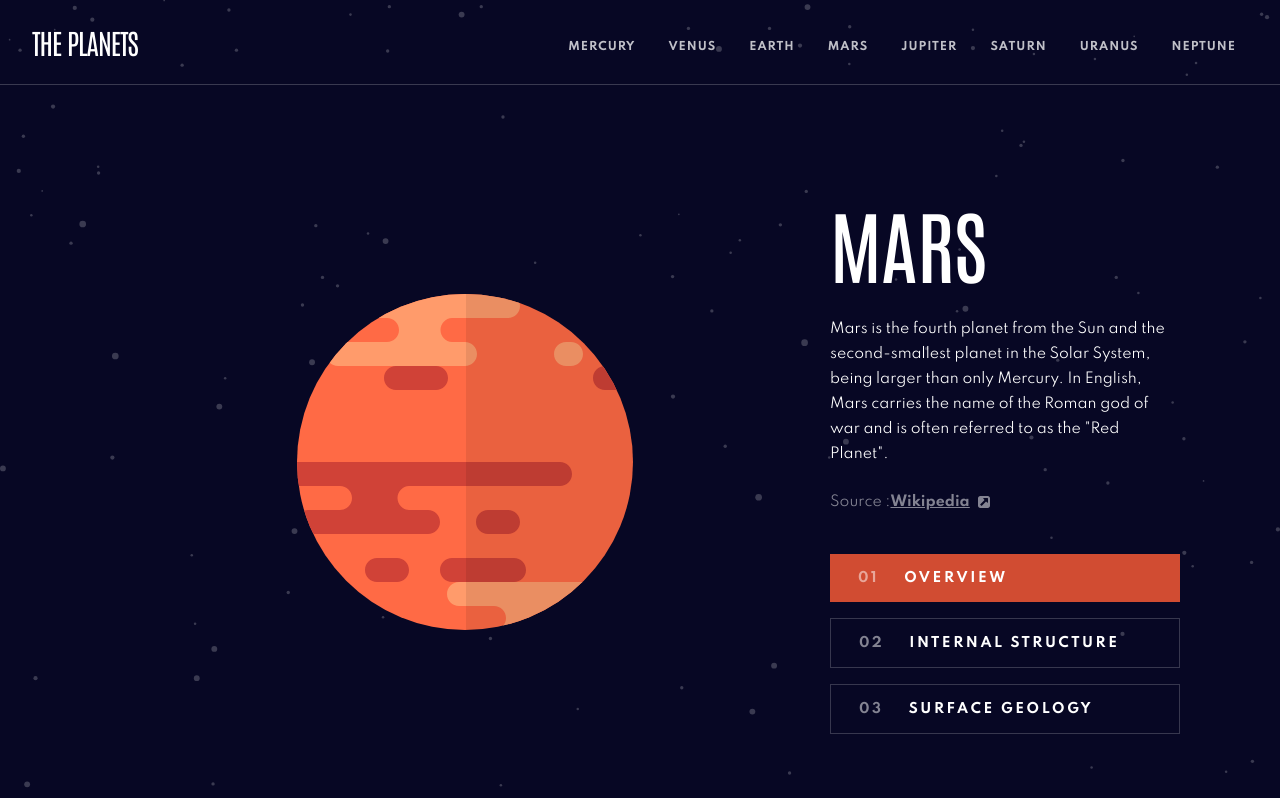
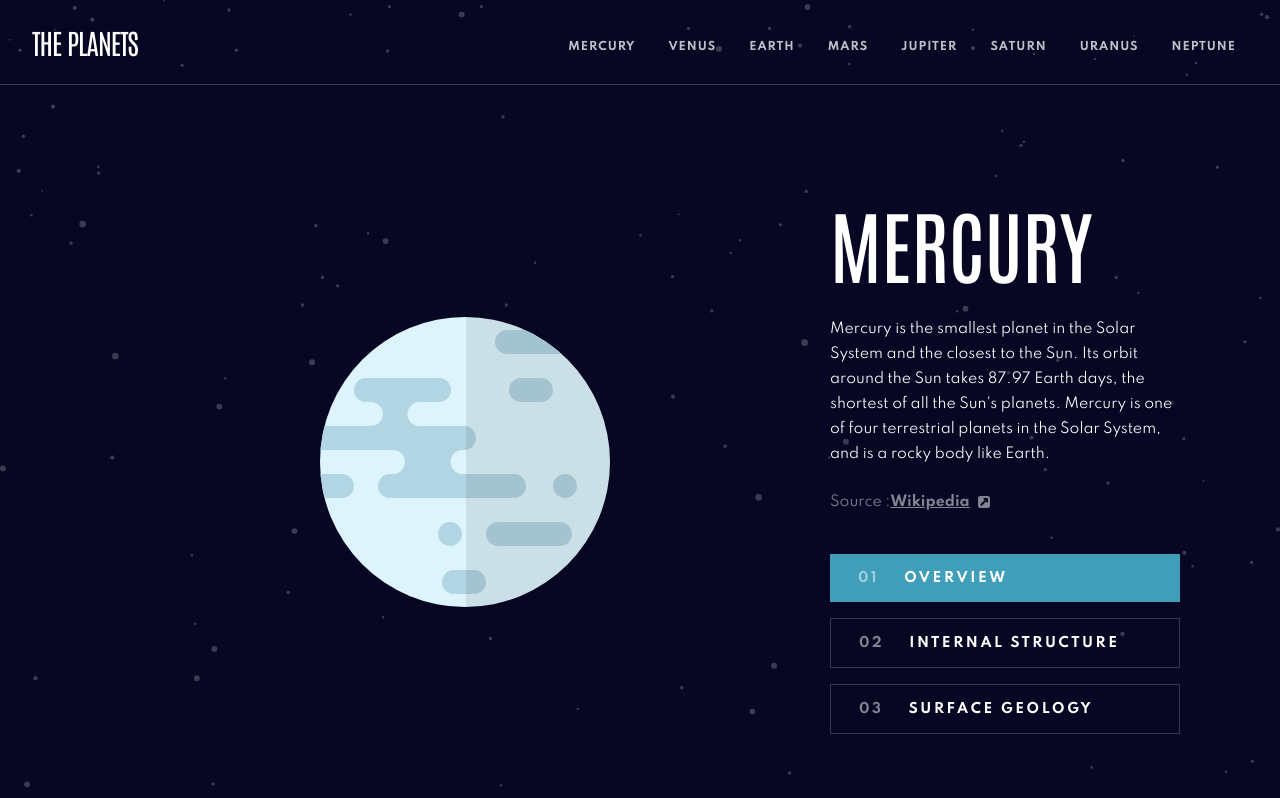
Before and after one commit to visualdenniss/frontendmentorProjects, a React (Create React App) app: page /pages/planet-facts/mars in a window 1280 px wide. Shown: the top 798 px of the page. Built offline with nearby package versions, Linux system fonts and the light colour scheme.

Commit message:
planet-facts fixes

```diff
--- a/src/pages/intermediate/PlanetFacts/PlanetFacts.jsx
+++ b/src/pages/intermediate/PlanetFacts/PlanetFacts.jsx
@@ -6,23 +6,23 @@ import PlanetSection from './PlanetSection/PlanetSection'
 import { useLocation } from 'react-router-dom';
 
 const PlanetFacts = () => {
-    const [planet,setPlanet] = useState(planets.find((planet) => (planet.name).toLowerCase() === 'mercury'))
+    const [planet,setPlanet] = useState(planets.find((planet) => planet.name === 'mercury'))
     let location = (useLocation().pathname).split('/')
 
     useEffect(() => {
         { location[3] === '' || planet === '' ?
-        setPlanet(planets.find((planet) => (planet.name).toLowerCase() === 'mercury'))
+        setPlanet(planets.find((planet) => (planet.name) === 'mercury'))
         :
-        setPlanet(planets.find((planet) => (planet.name).toLowerCase() === location[3]))
+        setPlanet(planets.find((planet) => (planet.name) === location[3]))
         }
-    },[location] )
+    },[location])
+
+    useEffect(()=>{
+        setPlanet(planets.find((planet) => (planet.name) === 'mercury'))
+    },[])
 
     return (
-        <div className='planetFacts'
-        data-aos="fade-in"
-        data-aos-delay="250"
-        data-aos-duration="500"
-        >
+        <div className='planetFacts'>
             <Nav planets={planets}></Nav>
             <PlanetSection planet={planet} location={location}></PlanetSection>
         </div>
--- a/src/pages/intermediate/PlanetFacts/PlanetSection/PlanetSection.jsx
+++ b/src/pages/intermediate/PlanetFacts/PlanetSection/PlanetSection.jsx
@@ -1,12 +1,11 @@
 import React, {useState, useEffect} from 'react'
 import './PlanetSection.css'
-import { motion } from "framer-motion"
 
 const PlanetSection = ({planet, location}) => {
 
      const [tabIndex, setTabIndex] = useState('planetOverview')
-     const [planetContent, setPlanetContent] = useState(planet.overview.content)
-     const [planetImg, setPlanetImg] = useState(planet.images.planet)
+     const [planetContent, setPlanetContent] = useState('')
+     const [planetImg, setPlanetImg] = useState('')
 
      useEffect(() => {
          const btns =  document.querySelectorAll('.planetFacts-tab-btn')
@@ -38,26 +37,26 @@ const PlanetSection = ({planet, location}) => {
      const stats = [
          {
              name: 'ROTATION TIME',
-             stat: planet.rotation
+             stat: planet?.rotation
          },
          {
              name: 'REVOLUTION TIME',
-             stat: planet.revolution
+             stat: planet?.revolution
          },
          {
              name: 'RADIUS',
-             stat: planet.radius
+             stat: planet?.radius
          },
          {
              name: 'AVERAGE TEMP.',
-             stat: planet.temperature
+             stat: planet?.temperature
          },
      ]
 
      useEffect(() => {
          setTabIndex('planetOverview')
-         setPlanetContent(planet.overview.content)
-         setPlanetImg(planet.images.planet)
+         setPlanetContent(planet?.overview.content)
+         setPlanetImg(planet?.images.planet)
 
         document.querySelector('.planetFacts-illustration-container').classList.add('planetFacts-planet-img-animation')
         setTimeout(()=>{
@@ -89,6 +88,11 @@ const PlanetSection = ({planet, location}) => {
 
      }, [tabIndex])
 
+    //  useEffect(()=>{
+    //     setPlanetContent(planet.overview.content)
+    //     setPlanetImg(planet.images.planet)
+    //  },[])
+
     return (
         <section className='planetFacts-planet-section'
         data-aos="fade-in"
@@ -97,19 +101,19 @@ const PlanetSection = ({planet, location}) => {
         >
             <section className="planetFacts-main-content-container">
                 <div className="planetFacts-tabs-container">
-                    <button id='planetOverview' className={`planetFacts-tab-btn planetFacts-tab-btn-active planet-${(planet.name).toLowerCase()}-btn`}
+                    <button id='planetOverview' className={`planetFacts-tab-btn planetFacts-tab-btn-active planet-${(planet?.name)}-btn`}
                     onClick={handleTabOverview}
                     >
                         <span className="planetFacts-tab-btn-index">01</span> Overview
                     </button>
-                    <button id='planetInternal' className={`planetFacts-tab-btn planet-${(planet.name).toLowerCase()}-btn`}
+                    <button id='planetInternal' className={`planetFacts-tab-btn planet-${(planet?.name)}-btn`}
                     onClick={handleTabInternal}
                     >
                         <span className="planetFacts-tab-btn-index">02</span>
                         <span className='planetFacts-tab-desktop'>Internal Structure </span>
                         <span className='planetFacts-tab-mobile'>Structure </span>
                     </button>
-                    <button id='planetSurface' className={`planetFacts-tab-btn planet-${(planet.name).toLowerCase()}-btn`}
+                    <button id='planetSurface' className={`planetFacts-tab-btn planet-${(planet?.name)}-btn`}
                     onClick={handleTabSurface}
                     >
                         <span className="planetFacts-tab-btn-index">03</span>
@@ -121,7 +125,7 @@ const PlanetSection = ({planet, location}) => {
                  <div className="planetFacts-illustration-container">
                      <img src={planetImg} alt="" />
                      {
-                         tabIndex === 'planetSurface' && <img src={planet.images.geology} className='planetFacts-geology-img' alt="" />
+                         tabIndex === 'planetSurface' && <img src={planet?.images.geology} className='planetFacts-geology-img' alt="" />
                      }
 
                  </div>
@@ -131,7 +135,7 @@ const PlanetSection = ({planet, location}) => {
                     >{planetContent}</p>
                     <div className="planetFacts-source-link-text">
                         Source :
-                        <a href={planet.overview.source} target="_blank" rel="noreferrer" className="planetFacts-source-link"> Wikipedia
+                        <a href={planet?.overview.source} target="_blank" rel="noreferrer" className="planetFacts-source-link"> Wikipedia
                         <svg xmlns="http://www.w3.org/2000/svg" width="12" height="12"><path fill="#FFF" d="M11.34.66C10.9.22 10.37 0 9.75 0h-7.5C1.63 0 1.1.22.66.66.22 1.1 0 1.63 0 2.25v7.5c0 .62.22 1.15.66 1.59.44.44.97.66 1.59.66h7.5c.62 0 1.15-.22 1.59-.66.44-.44.66-.97.66-1.59v-7.5c0-.62-.22-1.15-.66-1.59zM10 6.25a.467.467 0 01-.305.46.544.544 0 01-.195.04.465.465 0 01-.352-.149L8.023 5.476 3.852 9.648a.481.481 0 01-.352.149.48.48 0 01-.352-.149l-.796-.797a.48.48 0 01-.149-.351.48.48 0 01.149-.352l4.172-4.172-1.125-1.125c-.162-.15-.198-.333-.11-.546A.467.467 0 015.75 2H9.5c.135 0 .253.05.352.148A.48.48 0 0110 2.5v3.75z" opacity="1"/></svg>
                         </a>
 
@@ -141,7 +145,7 @@ const PlanetSection = ({planet, location}) => {
 
             </section>
             <ul className="planetFacts-stats">
-                {stats.map((stat)=> (
+                {stats?.map((stat)=> (
                 <li className="planetFacts-stat">
                     <h4 className="planetFacts-stat-title">
                          {stat.name}
--- a/src/pages/intermediate/PlanetFacts/planets.json
+++ b/src/pages/intermediate/PlanetFacts/planets.json
@@ -1,6 +1,6 @@
 [
     {
-      "name": "Mercury",
+      "name": "mercury",
       "overview": {
         "content": "Mercury is the smallest planet in the Solar System and the closest to the Sun. Its orbit around the Sun takes 87.97 Earth days, the shortest of all the Sun's planets. Mercury is one of four terrestrial planets in the Solar System, and is a rocky body like Earth.",
         "source": "https://en.wikipedia.org/wiki/Mercury_(planet)"
@@ -24,7 +24,7 @@
       }
     },
     {
-      "name": "Venus",
+      "name": "venus",
       "overview": {
         "content": "Venus is the second planet from the Sun. It is named after the Roman goddess of love and beauty. As the brightest natural object in Earth's night sky after the Moon, Venus can cast shadows and can be, on rare occasions, visible to the naked eye in broad daylight.",
         "source": "https://en.wikipedia.org/wiki/Venus"
@@ -48,7 +48,7 @@
       }
     },
     {
-      "name": "Earth",
+      "name": "earth",
       "overview": {
         "content": "Third planet from the Sun and the only known planet to harbor life. About 29.2% of Earth's surface is land with remaining 70.8% is covered with water. Earth's distance from the Sun, physical properties and geological history have allowed life to evolve and thrive.",
         "source": "https://en.wikipedia.org/wiki/Earth"
@@ -72,7 +72,7 @@
       }
     },
     {
-      "name": "Mars",
+      "name": "mars",
       "overview": {
         "content": "Mars is the fourth planet from the Sun and the second-smallest planet in the Solar System, being larger than only Mercury. In English, Mars carries the name of the Roman god of war and is often referred to as the \"Red Planet\".",
         "source": "https://en.wikipedia.org/wiki/Mars"
@@ -96,7 +96,7 @@
       }
     },
     {
-      "name": "Jupiter",
+      "name": "jupiter",
       "overview": {
         "content": "Jupiter is the fifth planet from the Sun and the largest in the Solar System. It is a gas giant with a mass two and a half times that of all the other planets in the Solar System combined, but less than one-thousandth the mass of the Sun.",
         "source": "https://en.wikipedia.org/wiki/Jupiter"
@@ -120,7 +120,7 @@
       }
     },
     {
-      "name": "Saturn",
+      "name": "saturn",
       "overview": {
         "content": "Saturn is the sixth planet from the Sun and the second-largest in the Solar System, after Jupiter. It is a gas giant with an average radius of about nine and a half times that of Earth. It only has one-eighth the average density of Earth.",
         "source": "https://en.wikipedia.org/wiki/Saturn"
@@ -144,7 +144,7 @@
       }
     },
     {
-      "name": "Uranus",
+      "name": "uranus",
       "overview": {
         "content": "Uranus is the seventh planet from the Sun. Its name is a reference to the Greek god of the sky, Uranus according to Greek mythology, was the great-grandfather of Ares. It has the third-largest planetary radius and fourth-largest planetary mass in the Solar System.",
         "source": "https://en.wikipedia.org/wiki/Uranus"
@@ -168,7 +168,7 @@
       }
     },
     {
-      "name": "Neptune",
+      "name": "neptune",
       "overview": {
         "content": "Neptune is the eighth and farthest-known Solar planet from the Sun. In the Solar System, it is the fourth-largest planet by diameter, the third-most-massive planet, and the densest giant planet. It is 17 times the mass of Earth, more massive than its near-twin Uranus.",
         "source": "https://en.wikipedia.org/wiki/Neptune"
```
